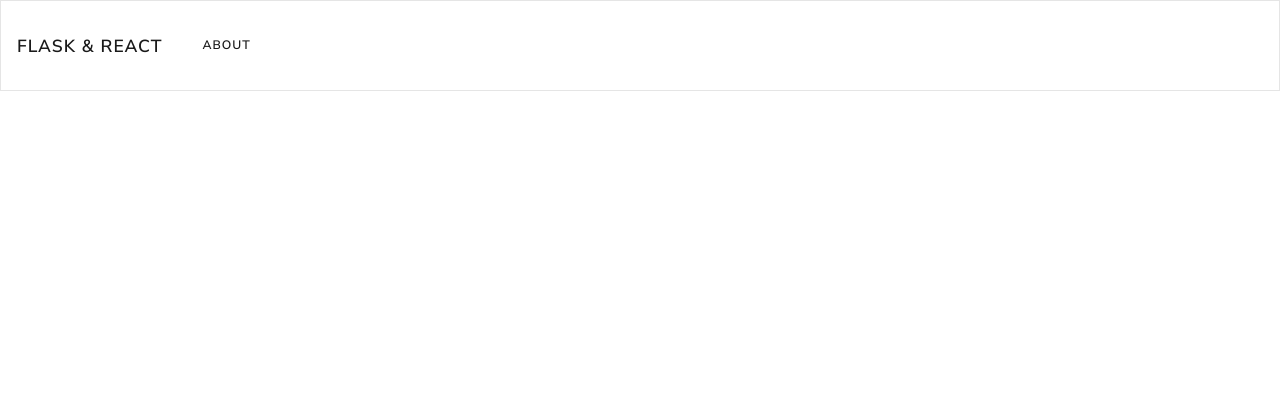
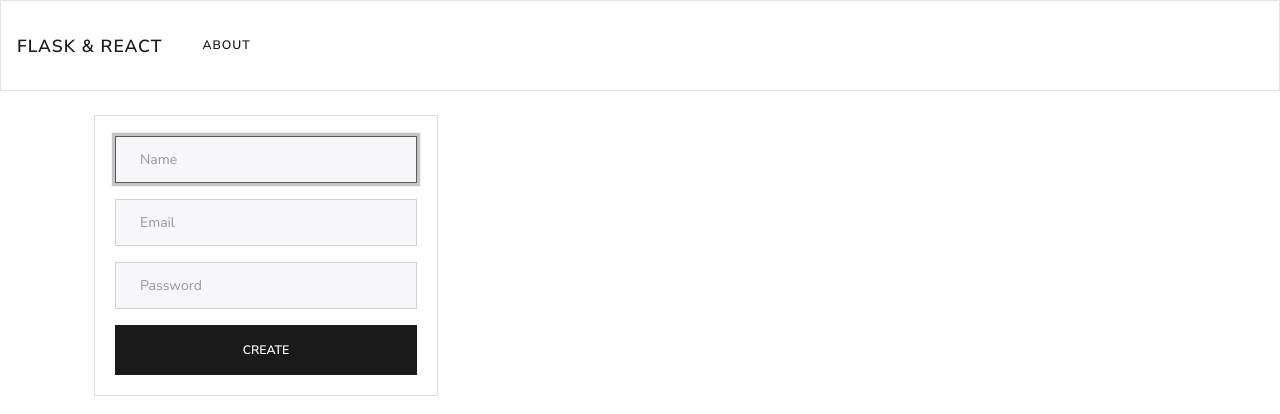
Before and after one commit to irvinmarceloc/RegisterUser, a React (Create React App) app in the folder frontend/: page / in a window 1280 px wide. Shown: the top 414 px of the page. Built offline with nearby package versions, Linux system fonts and the light colour scheme.

Commit message:
Frontend4

```diff
--- a/frontend/src/components/Users.js
+++ b/frontend/src/components/Users.js
@@ -1,16 +1,56 @@
-import React from 'react'
+import React, {useState} from 'react'
 
 export const Users = () => {
 
+    const [name, setName] =  useState('')
+    const [email, setEmail] =  useState('')
+    const [password, setPassword] =  useState('')
+
+
     const handleSubmit = (e) => {
-        console.log(e)
+        e.preventDefault();
+        fetch('')
     }
 
     return (
         <div className="row">
             <div className="col-md-4">
-                <form onSubmit="{handleSubmit}">
+                <form onSubmit={handleSubmit} className="card card-body">
 
+                    <div className="form-group">
+                        <input
+                            type="text"
+                            onChange={e => setName(e.target.value)}
+                            value={name}
+                            className="form-control"
+                            placeholder="Name"
+                            autoFocus
+                        />
+                    </div>
+
+                    <div className="form-group">
+                        <input
+                            type="text"
+                            onChange={e => setEmail(e.target.value)}
+                            value={email}
+                            className="form-control"
+                            placeholder="Email"
+                        />
+                    </div>
+
+                    <div className="form-group">
+                        <input
+                            type="password"
+                            onChange={e => setPassword(e.target.value)}
+                            value={password}
+                            className="form-control"
+                            placeholder="Password"
+                        />
+                    </div>
+
+                    <button className="btn btn-primary btn-block">
+                        Create
+                    </button>
                 </form>
             </div>
             <div className="col md-8">
```
Also changed, not shown: 2 other files (tests, documents, lock files or other folders).
